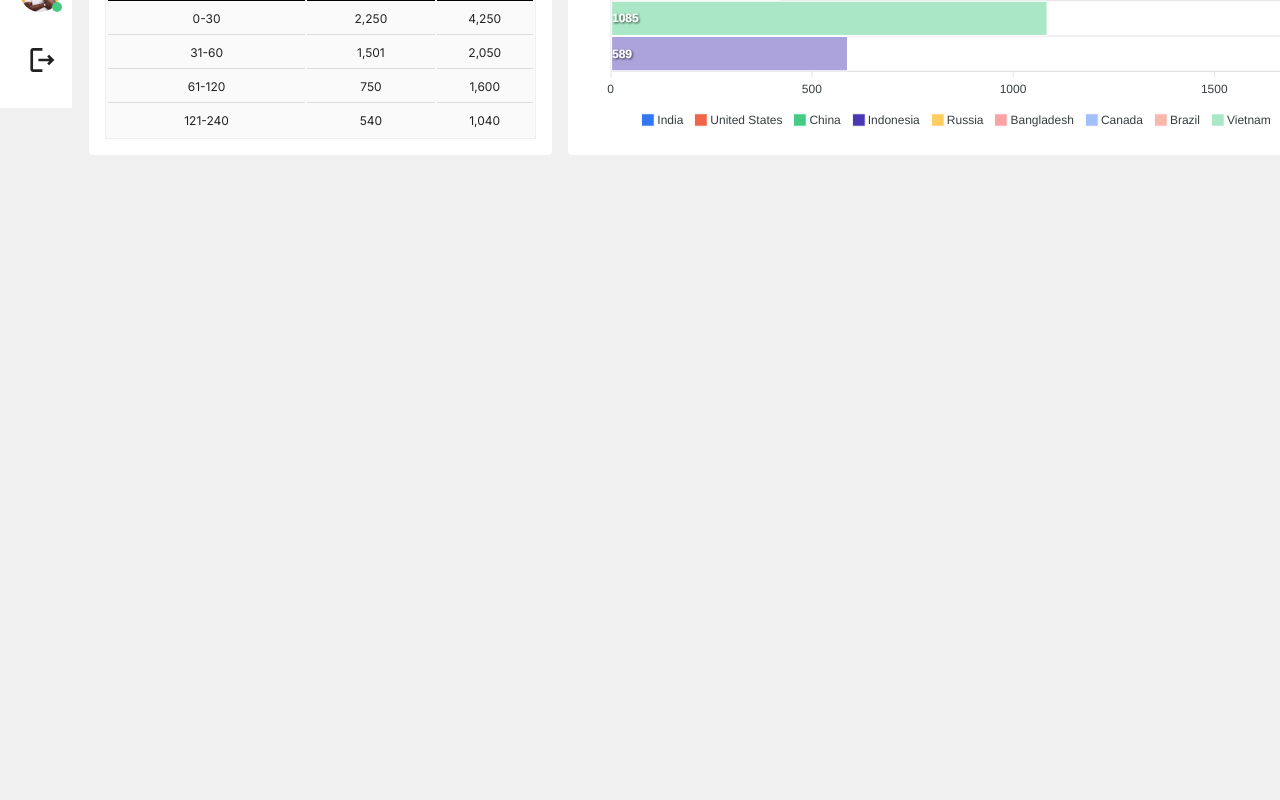
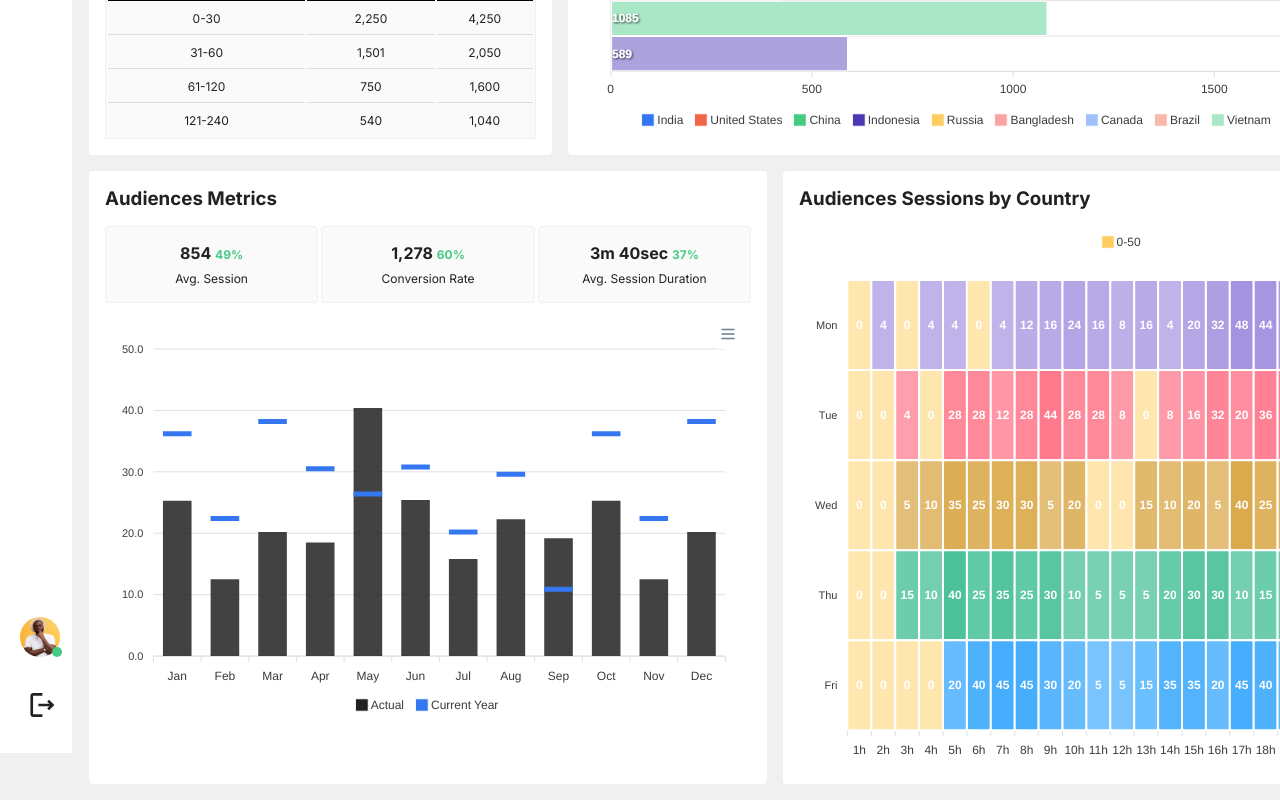
Before and after one commit to OzgeCetin43/ModernDashboard, a React (Vite) app: page / in a window 1280 px wide. Shown: the part 1784-2584 px from the top of the page. Before the commit the page ends 1939 px from the top, so only its background shows below. Built offline with nearby package versions, Linux system fonts and the light colour scheme.

Commit message:
audiences is created

```diff
--- /dev/null
+++ b/src/components/AudienceMetricsByCountryChart/index.tsx
@@ -0,0 +1,107 @@
+import React from "react";
+import Chart from "react-apexcharts";
+
+export const AudienceMetricsByCountryChart: React.FC = () => {
+  const options: any = {
+    plotOptions: {
+      heatmap: {
+        colorScale: {
+          ranges: [
+            {
+              from: -1,
+              to: 0,
+              color: "#ffcc5f",
+              name: "0-50",
+            },
+          ],
+        },
+      },
+    },
+  };
+
+  const series: any = [
+    {
+      name: "Fri",
+      data: formatData([
+        0, 0, 0, 0, 20, 40, 45, 45, 30, 20, 5, 5, 15, 35, 35, 20, 45, 40, 25, 5,
+        20, 25, 40, 5,
+      ]),
+    },
+    {
+      name: "Thu",
+      data: formatData([
+        0, 0, 15, 10, 40, 25, 35, 25, 30, 10, 5, 5, 5, 20, 30, 30, 10, 15, 15,
+        5, 55, 20, 20, 5,
+      ]),
+    },
+    {
+      name: "Wed",
+      data: formatData([
+        0, 0, 5, 10, 35, 25, 30, 30, 5, 20, 0, 0, 15, 10, 20, 5, 40, 25, 20, 30,
+        45, 20, 15, 5,
+      ]),
+    },
+    {
+      name: "Tue",
+      data: formatData([
+        0, 0, 4, 0, 28, 28, 12, 28, 44, 28, 28, 8, 0, 8, 16, 32, 20, 36, 36, 44,
+        28, 32, 4, 4,
+      ]),
+    },
+    {
+      name: "Mon",
+      data: formatData([
+        0, 4, 0, 4, 4, 0, 4, 12, 16, 24, 16, 8, 16, 4, 20, 32, 48, 44, 36, 36,
+        90, 28, 8, 16,
+      ]),
+    },
+  ];
+
+  function formatData(data: any) {
+    let newData = [];
+    let categories = [
+      "1h",
+      "2h",
+      "3h",
+      "4h",
+      "5h",
+      "6h",
+      "7h",
+      "8h",
+      "9h",
+      "10h",
+      "11h",
+      "12h",
+      "13h",
+      "14h",
+      "15h",
+      "16h",
+      "17h",
+      "18h",
+      "19h",
+      "20h",
+      "21h",
+      "22h",
+      "23h",
+      "1d",
+    ];
+
+    for (var i = 0; i < categories.length; i++) {
+      newData.push({
+        x: categories[i],
+        y: data[i],
+      });
+    }
+    return newData;
+  }
+
+  return (
+    <Chart
+      options={options}
+      series={series}
+      type="heatmap"
+      width="100%"
+      height="100%"
+    />
+  );
+};
--- /dev/null
+++ b/src/components/AudienceMetricsChart/index.tsx
@@ -0,0 +1,178 @@
+import React from "react";
+import Chart from "react-apexcharts";
+
+export const AudienceMetricsChart: React.FC = () => {
+  const series: any = [
+    {
+      name: "Last Year",
+      data: [
+        {
+          x: "Jan",
+          y: 25.3,
+          goals: [
+            {
+              name: "Current Year",
+              value: 36.2,
+              strokeHeight: 5,
+              strokeColor: "#3577f1",
+            },
+          ],
+        },
+        {
+          x: "Feb",
+          y: 12.5,
+          goals: [
+            {
+              name: "Current Year",
+              value: 22.4,
+              strokeHeight: 5,
+              strokeColor: "#3577f1",
+            },
+          ],
+        },
+        {
+          x: "Mar",
+          y: 20.2,
+          goals: [
+            {
+              name: "Current Year",
+              value: 38.2,
+              strokeHeight: 5,
+              strokeColor: "#3577f1",
+            },
+          ],
+        },
+        {
+          x: "Apr",
+          y: 18.5,
+          goals: [
+            {
+              name: "Current Year",
+              value: 30.5,
+              strokeHeight: 5,
+              strokeColor: "#3577f1",
+            },
+          ],
+        },
+        {
+          x: "May",
+          y: 40.4,
+          goals: [
+            {
+              name: "Current Year",
+              value: 26.4,
+              strokeHeight: 5,
+              strokeColor: "#3577f1",
+            },
+          ],
+        },
+        {
+          x: "Jun",
+          y: 25.4,
+          goals: [
+            {
+              name: "Current Year",
+              value: 30.8,
+              strokeHeight: 5,
+              strokeColor: "#3577f1",
+            },
+          ],
+        },
+        {
+          x: "Jul",
+          y: 15.8,
+          goals: [
+            {
+              name: "Current Year",
+              value: 20.2,
+              strokeHeight: 5,
+              strokeColor: "#3577f1",
+            },
+          ],
+        },
+        {
+          x: "Aug",
+          y: 22.3,
+          goals: [
+            {
+              name: "Current Year",
+              value: 29.6,
+              strokeHeight: 5,
+              strokeColor: "#3577f1",
+            },
+          ],
+        },
+        {
+          x: "Sep",
+          y: 19.2,
+          goals: [
+            {
+              name: "Current Year",
+              value: 10.9,
+              strokeHeight: 5,
+              strokeColor: "#3577f1",
+            },
+          ],
+        },
+        {
+          x: "Oct",
+          y: 25.3,
+          goals: [
+            {
+              name: "Current Year",
+              value: 36.2,
+              strokeHeight: 5,
+              strokeColor: "#3577f1",
+            },
+          ],
+        },
+        {
+          x: "Nov",
+          y: 12.5,
+          goals: [
+            {
+              name: "Current Year",
+              value: 22.4,
+              strokeHeight: 5,
+              strokeColor: "#3577f1",
+            },
+          ],
+        },
+        {
+          x: "Dec",
+          y: 20.2,
+          goals: [
+            {
+              name: "Current Year",
+              value: 38.2,
+              strokeHeight: 5,
+              strokeColor: "#3577f1",
+            },
+          ],
+        },
+      ],
+    },
+  ];
+
+  const options: any = {
+    plotOptions: {
+      bar: {
+        columnWidth: "60%",
+      },
+    },
+    colors: ["#212121"],
+    dataLabels: {
+      enabled: false,
+    },
+    legend: {
+      show: true,
+      showForSingleSeries: true,
+      customLegendItems: ["Actual", "Current Year"],
+      markers: {
+        fillColors: ["#212121", "#3577f1"],
+      },
+    },
+  };
+
+  return <Chart options={options} series={series} type="bar" />;
+};
--- /dev/null
+++ b/src/components/Audiences/Audiences.css
@@ -0,0 +1,60 @@
+.audiences-container {
+  display: flex;
+  align-items: stretch;
+  gap: 1rem;
+  margin-bottom: 1rem;
+}
+
+.audiences-container-left,
+.audiences-container-right {
+  display: flex;
+  flex-direction: column;
+  gap: 1rem;
+  flex: 1;
+  background-color: #fff;
+  padding: 1rem;
+  border-radius: 0.25rem;
+}
+
+.audiences-main-metrics-container {
+  display: flex;
+  align-items: center;
+  justify-content: space-between;
+}
+
+.audiences-metrics-container {
+  width: 33%;
+  display: flex;
+  flex-direction: column;
+  align-items: center;
+  gap: 0.5rem;
+  padding: 1rem;
+  background-color: #f0f0f050;
+  border-radius: 0.25rem;
+  border: 1px solid #f0f0f0;
+}
+
+.audiences-metrics-container p {
+  font-weight: bolder;
+}
+
+.audiences-metrics-container p span {
+  color: #45cb85;
+  font-size: 0.75rem;
+}
+
+.audiences-metrics-container small {
+  font-size: 0.75rem;
+}
+
+@media (max-width: 920px) {
+  .audiences-container,
+  .audiences-main-metrics-container {
+    flex-direction: column;
+    gap: 1rem;
+  }
+
+  .audiences-metrics-container {
+    width: 100%;
+  }
+}
--- /dev/null
+++ b/src/components/Audiences/index.tsx
@@ -0,0 +1,41 @@
+import React from "react";
+
+import { AudienceMetricsChart } from "../AudienceMetricsChart";
+
+import "./Audiences.css";
+import { AudienceMetricsByCountryChart } from "../AudienceMetricsByCountryChart";
+
+export const Audiences: React.FC = () => {
+  return (
+    <div className="audiences-container">
+      <div className="audiences-container-left">
+        <h3>Audiences Metrics</h3>
+        <div className="audiences-main-metrics-container">
+          <div className="audiences-metrics-container">
+            <p>
+              854 <span>49%</span>
+            </p>
+            <small>Avg. Session</small>
+          </div>
+          <div className="audiences-metrics-container">
+            <p>
+              1,278 <span>60%</span>
+            </p>
+            <small>Conversion Rate</small>
+          </div>
+          <div className="audiences-metrics-container">
+            <p>
+              3m 40sec <span>37%</span>
+            </p>
+            <small>Avg. Session Duration</small>
+          </div>
+        </div>
+        <AudienceMetricsChart />
+      </div>
+      <div className="audiences-container-right">
+        <h3>Audiences Sessions by Country</h3>
+        <AudienceMetricsByCountryChart />
+      </div>
+    </div>
+  );
+};
--- a/src/components/index.tsx
+++ b/src/components/index.tsx
@@ -27,3 +27,6 @@ export * from "./OrganicTraffic";
 export * from "./OrganicTrafficMap";
 export * from "./SessionsByCountries";
 export * from "./SessionMap";
+export * from "./Audiences";
+export * from "./AudienceMetricsChart";
+export * from "./AudienceMetricsByCountryChart";
--- a/src/pages/Home/index.tsx
+++ b/src/pages/Home/index.tsx
@@ -1,6 +1,7 @@
 import React from "react";
 
 import {
+  Audiences,
   OrganicTraffic,
   Sales,
   SessionsByCountries,
@@ -17,6 +18,7 @@ export const Home: React.FC = () => {
       <TrialExpired />
       <OrganicTraffic />
       <SessionsByCountries />
+      <Audiences />
     </div>
   );
 };
```
